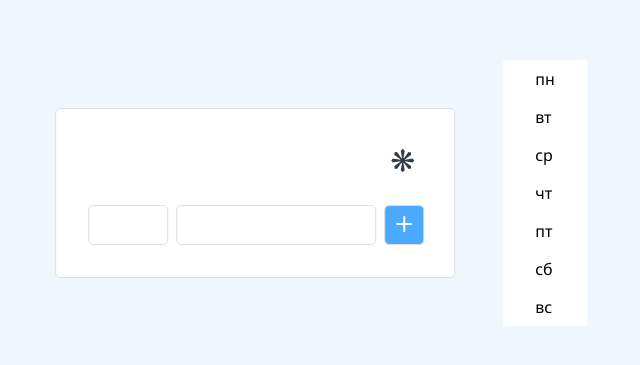
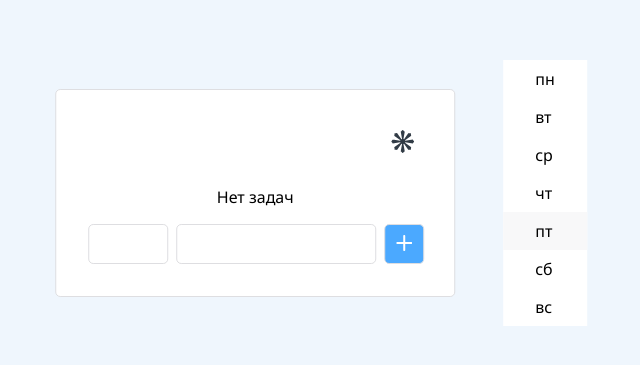
Before and after one commit to vsecoder/vue-todo, a Vue app: page / in a window 1280 px wide. Shown: the part 207-572 px from the top of the page, without its empty margins (319-959 px from the left). Built offline with nearby package versions, Linux system fonts and the light colour scheme.

Commit message:
add pinia

```diff
--- a/package.json
+++ b/package.json
@@ -1,6 +1,6 @@
 {
   "name": "vue-todo",
-  "version": "1.0.2",
+  "version": "1.0.3",
   "private": true,
   "type": "module",
   "scripts": {
@@ -10,6 +10,7 @@
     "lint": "eslint . --ext .vue,.js,.jsx,.cjs,.mjs --fix --ignore-path .gitignore"
   },
   "dependencies": {
+    "pinia": "^2.1.7",
     "vue": "^3.4.21"
   },
   "devDependencies": {
--- a/src/assets/main.css
+++ b/src/assets/main.css
@@ -58,6 +58,10 @@
     margin-bottom: 20px;
     padding: 8px;
   }
+
+  p {
+    text-align: center;
+  }
 }
 
 .control {
--- a/src/components/TodoChangeDay.vue
+++ b/src/components/TodoChangeDay.vue
@@ -1,28 +1,26 @@
 <script setup>
-let props = defineProps(['days', 'changed_day'])
-let emit = defineEmits(['change_day', 'copy_day_tasks'])
+import { useTasksStore } from '@/stores/tasks';
 
-import { ref } from 'vue'
+let tasksStore = useTasksStore()
 
-var changed_day = ref(props.changed_day)
+tasksStore.getNowChangedDay()
 
 const changeDay = (day) => {
-  changed_day.value = day
-  emit('change_day', day)
+  tasksStore.changeDay(day)
 }
 
 const copyDayTasks = (day) => {
-  emit('copy_day_tasks', changed_day.value, day)
+  tasksStore.copyTasks(day)
 }
 </script>
 
 <template>
   <div
-    v-for="day in days"
+    v-for="day in tasksStore.days"
     :key="day.id"
-    :class="{ 'changed-day': day.title === changed_day }"
-    @click="changeDay(day.title)"
-    @drop="copyDayTasks(day.title)"
+    :class="{ 'changed-day': day.id === tasksStore.changed_day }"
+    @click="changeDay(day.id)"
+    @drop="copyDayTasks(day.id)"
     @dragover.prevent
     @dragenter.prevent
   >
--- a/src/components/TodoControl.vue
+++ b/src/components/TodoControl.vue
@@ -1,21 +1,23 @@
 <script setup>
-let props = defineProps(['newItem'])
-defineEmits(['add'])
+import { useItemStore } from '@/stores/item';
+import { useTasksStore } from '@/stores/tasks';
 
-import { ref, watch } from 'vue'
+let itemStore = useItemStore()
+let tasksStore = useTasksStore()
 
-let newItem = ref(props.newItem)
-
-watch(() => props.newItem, (newVal) => {
-  newItem.value = newVal
-})
+const addItem = () => {
+  if (!itemStore.time || !itemStore.title) return tasksStore.sortTasks()
+  tasksStore.addTask(itemStore.time, itemStore.title)
+  itemStore.setTime('')
+  itemStore.setTitle('')
+}
 </script>
 
 <template>
   <div class="row control">
-    <input name="time" v-model="newItem.time" @keyup.enter="$emit('add')" />
-    <input name="title" v-model="newItem.title" @keyup.enter="$emit('add')" />
-    <button @click="$emit('add')">
+    <input name="time" v-model="itemStore.time" />
+    <input name="title" v-model="itemStore.title" />
+    <button @click="addItem">
       <img src="../assets/plus.svg" alt="add" />
     </button>
   </div>
--- a/src/components/TodoItem.vue
+++ b/src/components/TodoItem.vue
@@ -1,22 +1,14 @@
 <script setup>
 let props = defineProps(['item', 'day_id'])
-let emit = defineEmits(['remove', 'edit'])
 
 import { ref } from 'vue'
+import { useTasksStore } from '@/stores/tasks';
+
+const tasksStore = useTasksStore();
 
 let day_id = props.day_id;
 let item = ref(props.item);
 let deleted = ref(false);
-
-const edit_time = (e) => {
-  item.value.time = e.target.innerText;
-  emit('edit', day_id, item.value.id, item.value);
-}
-
-const edit_title = (e) => {
-  item.value.title = e.target.innerText;
-  emit('edit', day_id, item.value.id, item.value);
-}
 
 const is_outdated = () => {
   let now = new Date().getHours() * 60 + new Date().getMinutes();
@@ -24,10 +16,18 @@ const is_outdated = () => {
   return now > item_time;
 }
 
+const edit_time = (e) => {
+  item.value.time = e.target.innerText;
+}
+
+const edit_title = (e) => {
+  item.value.title = e.target.innerText;
+}
+
 const deleteRow = () => {
   deleted.value = true;
   setTimeout(() => {
-    emit('remove', day_id, item.value.id);
+    tasksStore.removeTask(day_id, item.value.id);
   }, 300);
 }
 </script>
--- a/src/components/TodoMain.vue
+++ b/src/components/TodoMain.vue
@@ -1,130 +1,13 @@
 <script setup>
 import TodoTasker from './TodoTasker.vue';
 import TodoChangeDay from './TodoChangeDay.vue';
-
-import { ref, onMounted, computed } from 'vue';
-
-let now = new Date();
-let day = now.getDay();
-
-let days = [
-  { id: 0, title: 'пн', tasks: ref([
-    { id: 1, title: 'Обед', time: '13:30' },
-    { id: 2, title: 'Скайпкол', time: '17:40' },
-  ])},
-  { id: 1, title: 'вт', tasks: ref([
-    { id: 1, title: 'Завтрак', time: '08:30' },
-    { id: 2, title: 'Ужин', time: '19:00' },
-  ])},
-  { id: 2, title: 'ср', tasks: ref([]) },
-  { id: 3, title: 'чт', tasks: ref([]) },
-  { id: 4, title: 'пт', tasks: ref([]) },
-  { id: 5, title: 'сб', tasks: ref([]) },
-  { id: 6, title: 'вс', tasks: ref([]) },
-]
-
-
-const saveData = () => {
-  let copy = [];
-  days.forEach(day => {
-    copy.push({
-      id: day.id,
-      title: day.title,
-      tasks: day.tasks.value
-    })
-  })
-  localStorage.setItem('days', JSON.stringify(copy))
-}
-
-const loadData = () => {
-  if (localStorage.getItem('days')) {
-    JSON.parse(localStorage.getItem('days')).forEach(day => {
-      days[day.id].tasks.value = day.tasks
-    })
-  }
-}
-
-let changed_day = ref(days[day-1]);
-
-const sort_tasks = (day_id) => {
-  days[day_id].tasks.value.sort((a, b) => {
-    if (a.time < b.time) {
-      return -1
-    }
-    if (a.time > b.time) {
-      return 1
-    }
-    return 0
-  })
-  saveData()
-}
-
-const addItem = (day_id, newItem) => {
-  // check if the fields are not empty
-  if (newItem.title === '' || newItem.time === '') {
-    // if the fields are empty, sort the tasks
-    sort_tasks(day_id)
-    return
-  }
-  // get the last id of the tasks array
-  let last_id = days[day_id].tasks.value.length === 0 ? 0 : days[day_id].tasks.value[days[day_id].tasks.value.length-1].id + 1
-  // add the new item to the tasks array
-  days[day_id].tasks.value.push({
-    id: last_id,
-    title: newItem.title,
-    time: newItem.time
-  })
-  // save the data to the local storage
-  saveData()
-}
-
-const removeItem = (day_id, item) => {
-  days[day_id].tasks.value.splice(days[day_id].tasks.value.indexOf(item), 1)
-  saveData()
-}
-
-const changeDay = (day) => {
-  changed_day.value = days.filter(d => d.title === day)[0]
-}
-
-const editItem = (day_id, item_id, item) => {
-  days[day_id].tasks.value.filter(i => i.id === item_id)[0] = item
-  saveData()
-}
-
-const copyDayTasks = (from_day, to_day) => {
-  days.filter(d => d.title === to_day)[0].tasks.value = days.filter(d => d.title === from_day)[0].tasks.value
-  saveData()
-}
-
-onMounted(() => {
-  loadData()
-})
-
-const tasker = computed(() => {
-  return {
-    changed_day
-  }
-})
 </script>
 
 <template>
-  <div
-    class="middle"
-  >
-    <TodoTasker
-      :changed_day="tasker.changed_day"
-      @remove_item="removeItem"
-      @add_item="addItem"
-      @edit_item="editItem"
-    />
+  <div class="middle">
+    <TodoTasker />
   </div>
   <div class="middle styled">
-    <TodoChangeDay
-      :days="days"
-      :changed_day="changed_day"
-      @change_day="changeDay"
-      @copy_day_tasks="copyDayTasks"
-    />
+    <TodoChangeDay />
   </div>
 </template>
--- a/src/components/TodoTasker.vue
+++ b/src/components/TodoTasker.vue
@@ -1,58 +1,29 @@
 <script setup>
-let props = defineProps(['changed_day'])
-let emit = defineEmits(['remove_item', 'add_item', 'edit_item'])
-
 import TodoItem from './TodoItem.vue'
 import TodoControl from './TodoControl.vue';
 
-import { ref, computed } from 'vue';
+import { useTasksStore } from '@/stores/tasks';
+import { computed } from 'vue';
 
-let newItem = ref({ title: '', time: '' })
-let changed_day = ref(props.changed_day)
+let tasksStore = useTasksStore()
 
-const addItem = (day_id) => {
-  emit('add_item', day_id, newItem.value)
-  newItem.value.time = ''
-  newItem.value.title = ''
-}
-
-const removeItem = (day_id, item) => {
-  emit('remove_item', day_id, item)
-}
-
-const editItem = (day_id, item_id, item) => {
-  emit('edit_item', day_id, item_id, item)
-}
+tasksStore.loadData()
 
 const tasker = computed(() => {
-  return changed_day.value
+  tasksStore.saveData()
+  return {
+    day: tasksStore.days[tasksStore.changed_day]
+  }
 })
 </script>
 
 <template>
-  <div
-    class="tasker"
-    :id="tasker.id"
-  >
+  <div class="tasker">
     <div class="bar">
-      <img
-        alt="star"
-        class="star"
-        src="../assets/star.svg"
-        title="Перетащите в другой день для копирования задач"
-      />
+      <img alt="star" class="star" src="../assets/star.svg" title="Перетащите в другой день для копирования задач" />
     </div>
-    <TodoItem
-      v-for="item in tasker.tasks"
-      :key="item.id + _ + tasker.id"
-      :day_id="tasker.id"
-      :item="item"
-      @remove="removeItem(tasker.id, item)"
-      @edit="editItem"
-    />
-    <TodoControl
-      :newItem="newItem"
-      @add="addItem(tasker.id)"
-    />
+    <TodoItem v-for="item in tasker.day.tasks" :key="item.id + _ + tasker.day.id" :day_id="tasker.day.id" :item="item" />
+    <p v-if="tasker.day.tasks.length === 0">Нет задач</p>
+    <TodoControl />
   </div>
 </template>
--- a/src/main.js
+++ b/src/main.js
@@ -1,6 +1,11 @@
 import './assets/main.css'
 
 import { createApp } from 'vue'
+import { createPinia } from 'pinia'
 import App from './App.vue'
 
-createApp(App).mount('#app')
+const pinia = createPinia()
+const app = createApp(App)
+
+app.use(pinia)
+app.mount('#app')
--- /dev/null
+++ b/src/stores/item.js
@@ -0,0 +1,21 @@
+import { defineStore } from 'pinia'
+import { ref } from 'vue'
+
+export const useItemStore = defineStore('item', {
+    state: () => ({
+        time: ref(''),
+        title: ref(''),
+    }),
+    actions: {
+        setTime(time) {
+            this.time = time
+        },
+        setTitle(title) {
+            this.title = title
+        },
+        clear() {
+            this.time = ''
+            this.title = ''
+        }
+    },
+})
--- /dev/null
+++ b/src/stores/tasks.js
@@ -0,0 +1,81 @@
+import { defineStore } from 'pinia'
+import { ref } from 'vue'
+
+export const useTasksStore = defineStore('tasks', {
+  state: () => ({
+    days: [
+      { id: 0, title: 'пн', tasks: ref([]) },
+      { id: 1, title: 'вт', tasks: ref([]) },
+      { id: 2, title: 'ср', tasks: ref([]) },
+      { id: 3, title: 'чт', tasks: ref([]) },
+      { id: 4, title: 'пт', tasks: ref([]) },
+      { id: 5, title: 'сб', tasks: ref([]) },
+      { id: 6, title: 'вс', tasks: ref([]) },
+    ],
+    changed_day: ref(1)
+  }),
+  actions: {
+    getNowChangedDay() {
+      let now = new Date().getDay() - 1
+      this.changed_day = now;
+    },
+    addTask(task_time, task_title) {
+      let last_day_id = 0
+      if (this.days[this.changed_day].tasks.length) {
+        last_day_id = this.days[this.changed_day].tasks[this.days[this.changed_day].tasks.length - 1].id
+      }
+      this.days[this.changed_day].tasks.push({
+        id: last_day_id + 1,
+        time: task_time,
+        title: task_title
+      })
+    },
+    removeTask(taskId) {
+      this.days[this.changed_day].tasks.splice(this.days[this.changed_day].tasks.indexOf(taskId), 1)
+    },
+    editTaskTitle(taskId, title) {
+      const task = this.days[this.changeDay].tasks.find(task => task.id === taskId)
+      task.title = title
+    },
+    editTaskTime(taskId, time) {
+      const task = this.days[this.changeDay].tasks.find(task => task.id === taskId)
+      task.time = time
+    },
+    changeDay(day) {
+      console.log(this.days[day])
+      this.changed_day = day
+    },
+    copyTasks(day_to) {
+      this.days[day_to].tasks = this.days[this.changed_day].tasks.map(task => ({ ...task }))
+    },
+    sortTasks() {
+      this.days[this.changed_day].tasks.sort((a, b) => {
+        if (a.time < b.time) {
+          return -1
+        }
+        if (a.time > b.time) {
+          return 1
+        }
+        return 0
+      })
+    },
+    saveData() {
+      let copy = []
+      this.days.forEach(day => {
+        copy.push({
+          id: day.id,
+          title: day.title,
+          tasks: day.tasks
+        })
+      })
+      localStorage.setItem('days', JSON.stringify(copy))
+    },
+    loadData() {
+      if (localStorage.getItem('days')) {
+        JSON.parse(localStorage.getItem('days')).forEach(day => {
+          this.days[day.id].tasks = day.tasks
+        })
+      }
+    }
+  },
+})
```
Also changed, not shown: 1 other file (tests, documents, lock files or other folders).
